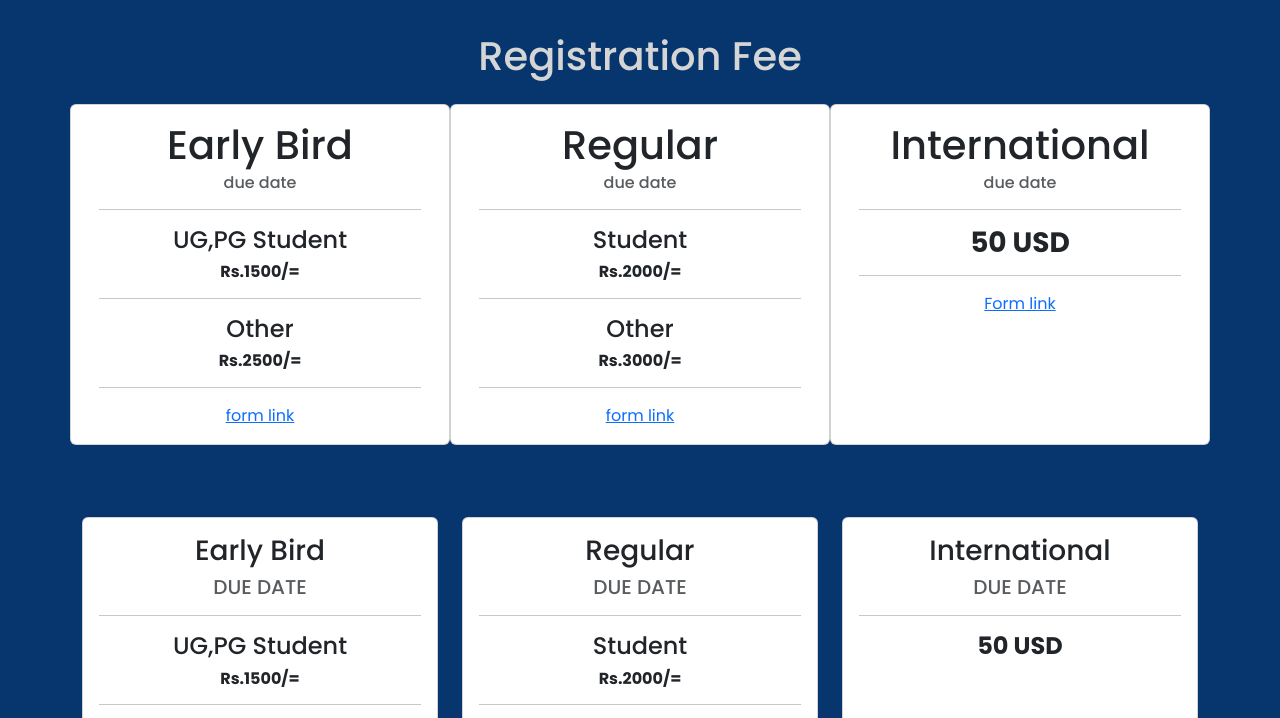
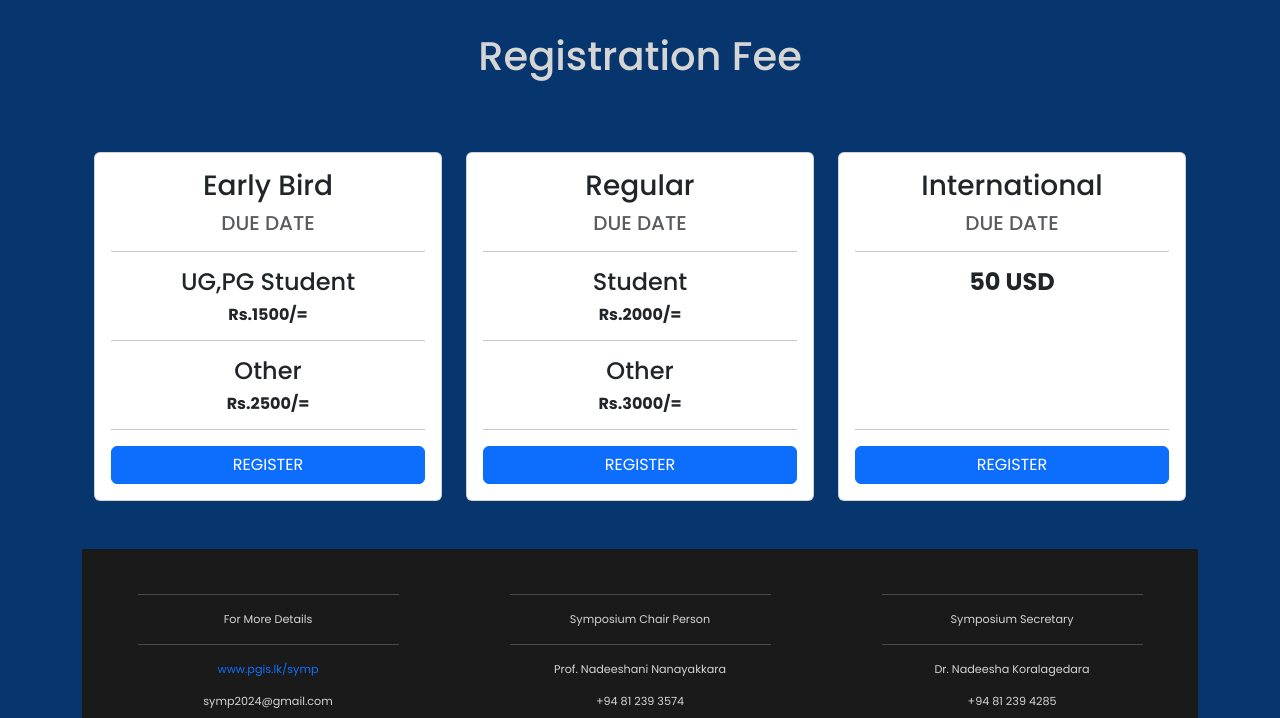
Before and after one commit to Isurumad/web_symp, a website: page src/Registration.html in a window 1280 px wide. Shown: the part 80-798 px from the top of the page. Drawn offline with nearby package versions, Linux system fonts and the light colour scheme.

Commit message:
footer_updated

```diff
--- a/src/home.html
+++ b/index.html
@@ -6,14 +6,14 @@
 	<meta name="viewport" content="width=device-width, initial-scale=1.0">
 
 	<!-- bootstrap  -->
-	<link rel="stylesheet" href="../scss/main.css">
+	<link rel="stylesheet" href="scss/main.css">
 	<script src="../node_modules/bootstrap/dist/js/bootstrap.bundle.js"></script>
 
 	<!-- fonts -->
 	<script src="https://use.fontawesome.com/releases/v5.0.8/js/all.js"></script>
 
 	<!-- css -->
-	<link href="style.css" rel="stylesheet">
+	<link href="src/style.css" rel="stylesheet">
 
 	<script src="https://ajax.googleapis.com/ajax/libs/jquery/3.3.1/jquery.min.js"></script>
 	<script src="https://cdnjs.cloudflare.com/ajax/libs/popper.js/1.12.9/umd/popper.min.js"></script>
@@ -28,7 +28,7 @@
 	<nav class="navbar navbar-expand-md navbar-light bg-light sticky-top" style="background-color: #06366d !important;">
 		<div class="container-fluid">
 			<a class="navbar-brand" href="#">
-				<img src="..\img\university-of-peradeniya-logo.png" class="nav-logo img-fluid" >
+				<img src="img\university-of-peradeniya-logo.png" class="nav-logo img-fluid" >
 			</a>
 			<button class="navbar-toggler" type="button" data-toggle="collapse" data-target="#navbarResponsive">
 				<span class="navbar-toggler-icon"></span>
@@ -37,13 +37,13 @@
 			<div class="collapse navbar-collapse" id="navbarResponsive">
 				<ul class="navbar-nav ml-auto">
 					<li class="nav-item active">
-						<a class="nav-link" href="#">HOME</a>
+						<a class="nav-link" href="index.html">HOME</a>
 					</li>
 					<li class="nav-item">
 						<a class="nav-link" href="#">ABOUT</a>
 					</li>
 					<li class="nav-item">
-						<a class="nav-link" href="./Registration.html">REGISTRATION</a>
+						<a class="nav-link" href="src/Registration.html">REGISTRATION</a>
 					</li>
 					<li class="nav-item">
 						<a class="nav-link" href="#">SPEAKERS</a>
@@ -61,7 +61,7 @@
 	</nav>
 
 	<!-- Background with countdown -->
-	<div class="background-with-image" style="background-image: url('../img/micro-plastic.jpg');">
+	<div class="background-with-image" style="background-image: url('img/micro-plastic.jpg');">
 
 		<div class="title d-flex justify-content-center align-items-center">
 			<h1 class="main-header">SYMP 2024</h1>
@@ -114,7 +114,7 @@
 
 			<!-- Gallery item -->
 			<div class="col-xl-2 col-lg-4 col-md-6  mb-4 d-flex align-items-stretch">
-				<div class="card bg-white rounded shadow-sm"><img src="../img/content/Environment.jpg" alt=""
+				<div class="card bg-white rounded shadow-sm"><img src="img/content/Environment.jpg" alt=""
 						class="img-fluid card-img-top">
 					<div class="p-4">
 						<h6>
@@ -128,7 +128,7 @@
 
 			<!-- Gallery item -->
 			<div class="col-xl-2 col-lg-4 col-md-6 mb-4 d-flex align-items-stretch">
-				<div class="card bg-white rounded shadow-sm"><img src="../img/content/Monitoring.jpg" alt=""
+				<div class="card bg-white rounded shadow-sm"><img src="img/content/Monitoring.jpg" alt=""
 						class="img-fluid card-img-top">
 					<div class="p-4">
 						<h6>
@@ -143,7 +143,7 @@
 
 			<!-- Gallery item -->
 			<div class="col-xl-2 col-lg-4 col-md-6 mb-4 d-flex align-items-stretch">
-				<div class=" card bg-white rounded shadow-sm"><img src="../img/content/Health.jpg" alt=""
+				<div class=" card bg-white rounded shadow-sm"><img src="img/content/Health.jpg" alt=""
 						class="img-fluid card-img-top">
 					<div class="p-4">
 						<h6>
@@ -157,7 +157,7 @@
 
 			<!-- Gallery item -->
 			<div class="col-xl-2 col-lg-4 col-md-6 mb-4 d-flex align-items-stretch">
-				<div class="card bg-white rounded shadow-sm"><img src="../img/content/Industry.jpg" alt=""
+				<div class="card bg-white rounded shadow-sm"><img src="img/content/Industry.jpg" alt=""
 						class="img-fluid card-img-top">
 					<div class="p-4">
 						<h6>
@@ -174,7 +174,7 @@
 
 			<!-- Gallery item -->
 			<div class="col-xl-2 col-lg-4 col-md-6 mb-4 d-flex align-items-stretch">
-				<div class="card bg-white rounded shadow-sm"><img src="../img/content/Innovation.jpg" alt=""
+				<div class="card bg-white rounded shadow-sm"><img src="img/content/Innovation.jpg" alt=""
 						class="img-fluid card-img-top">
 					<div class="p-4">
 						<h6>
@@ -283,9 +283,9 @@
 				</div>
 				<div class="col-md-4">
 					<hr class="light mx-auto">
-					<p>Symposium Chairmen</p>
+					<p>Symposium Chair Person</p>
 					<hr class="light mx-auto">
-					<p>Prof.Nadeeshani Nanayakkara</p>
+					<p>Prof. Nadeeshani Nanayakkara</p>
 					<p>+94 81 239 3574</p>
 
 				</div>
@@ -293,7 +293,7 @@
 					<hr class="light mx-auto">
 					<p>Symposium Secretary</p>
 					<hr class="light mx-auto">
-					<p>Dr.Nadeesha Koralagedara</p>
+					<p>Dr. Nadeesha Koralagedara</p>
 					<p>+94 81 239 4285</p>
 
 				</div>
--- a/src/Registration.html
+++ b/src/Registration.html
@@ -42,7 +42,7 @@
 			<div class="collapse navbar-collapse" id="navbarResponsive">
 				<ul class="navbar-nav ml-auto">
 					<li class="nav-item">
-						<a class="nav-link" href="./home.html">HOME</a>
+						<a class="nav-link" href="../index.html">HOME</a>
 					</li>
 					<li class="nav-item">
 						<a class="nav-link" href="#">ABOUT</a>
@@ -75,63 +75,10 @@
                 </div>
 
 
-                <!-- <div class="col-md-4"> -->
-                <!-- Early birds -->
-				<div class="card fee-card col-sm-12 col-md-4" >
-						<div class="card-body">
-							<h1 class="card-title">Early Bird</h1>
-							<h6 class="card-subtitle mb-2 text-muted">due date</h6>
-							<hr>
-							<p class="card-text h4">UG,PG Student</p>
-							<p class="card-text h6 fw-bold ">Rs.1500/=</p>
-							<hr>
-							<p class="card-text h4">Other</p>
-							<p class="card-text h6 fw-bold ">Rs.2500/=</p>
-							<hr>
-							<a href="#" class="card-link">form link</a>
-						</div>
-					</div>
-
-                <!-- Regular -->
-				<div class="card fee-card col-sm-12 col-md-4" >
-                    <div class="card-body">
-                        <h1 class="card-title">Regular</h1>
-                        <h6 class="card-subtitle mb-2 text-muted">due date</h6>
-                        <hr>
-                        <p class="card-text h4">Student</p>
-                        <p class="card-text h6 fw-bold ">Rs.2000/=</p>
-                        <hr>
-                        <p class="card-text h4">Other</p>
-                        <p class="card-text h6 fw-bold ">Rs.3000/=</p>
-                        <hr>
-                        <a href="#" class="card-link">form link</a>
-                    </div>
-                </div>
-
-                <!-- International -->
-				<div class="card fee-card col-sm-12 col-md-4" >
-                    <div class="card-body">
-                        <h1 class="card-title">International</h1>
-                        <h6 class="card-subtitle mb-2 text-muted">due date</h6>
-                        <hr>
-                        <p class="card-text h3 fw-bold ">50 USD</p>
-                        <hr>
-                        <a href="#" class="card-link">Form link</a>
-                    </div>
-                </div>
-
-
-            </div>
-        </div>
-
         <!-- <br> is for a empty space -->
         <br>
 
     </div>
-
-
-
-
 
 	<section class="pricing py-5" style="background-color: #06366d !important;">
 		<div class="container" >
@@ -153,7 +100,7 @@
 					<hr>
 				  </div>
 				  <div class="d-grid">
-					<a href="#" class="btn btn-primary text-uppercase">Button</a>
+					<a href="#" class="btn btn-primary text-uppercase">Register</a>
 				  </div>
 				</div>
 			  </div>
@@ -175,7 +122,7 @@
                         <hr>
 					</div>
 					<div class="d-grid">
-					  <a href="#" class="btn btn-primary text-uppercase">Button</a>
+					  <a href="#" class="btn btn-primary text-uppercase">Register</a>
 					</div>
 				  </div>
 				</div>
@@ -202,7 +149,7 @@
                         <hr>
 					</div>
 					<div class="d-grid">
-					  <a href="#" class="btn btn-primary text-uppercase">Button</a>
+					  <a href="#" class="btn btn-primary text-uppercase">Register</a>
 					</div>
 
 				  </div>
@@ -231,9 +178,9 @@
 				</div>
 				<div class="col-md-4">
 					<hr class="light mx-auto">
-					<p>Symposium Chairmen</p>
+					<p>Symposium Chair Person</p>
 					<hr class="light mx-auto">
-					<p>Prof.Nadeeshani Nanayakkara</p>
+					<p>Prof. Nadeeshani Nanayakkara</p>
 					<p>+94 81 239 3574</p>
 
 				</div>
@@ -241,7 +188,7 @@
 					<hr class="light mx-auto">
 					<p>Symposium Secretary</p>
 					<hr class="light mx-auto">
-					<p>Dr.Nadeesha Koralagedara</p>
+					<p>Dr. Nadeesha Koralagedara</p>
 					<p>+94 81 239 4285</p>
 
 				</div>
--- a/src/style.css
+++ b/src/style.css
@@ -68,6 +68,9 @@ html, body{
 
 .main-header{
   font-size: 5rem;
+  stroke: aliceblue;
+  stroke-opacity: inherit;
+  stroke-width: 1px;
 }
 
 .title{
```
Also changed, not shown: src/index.html (deleted, +0 -141 lines).
